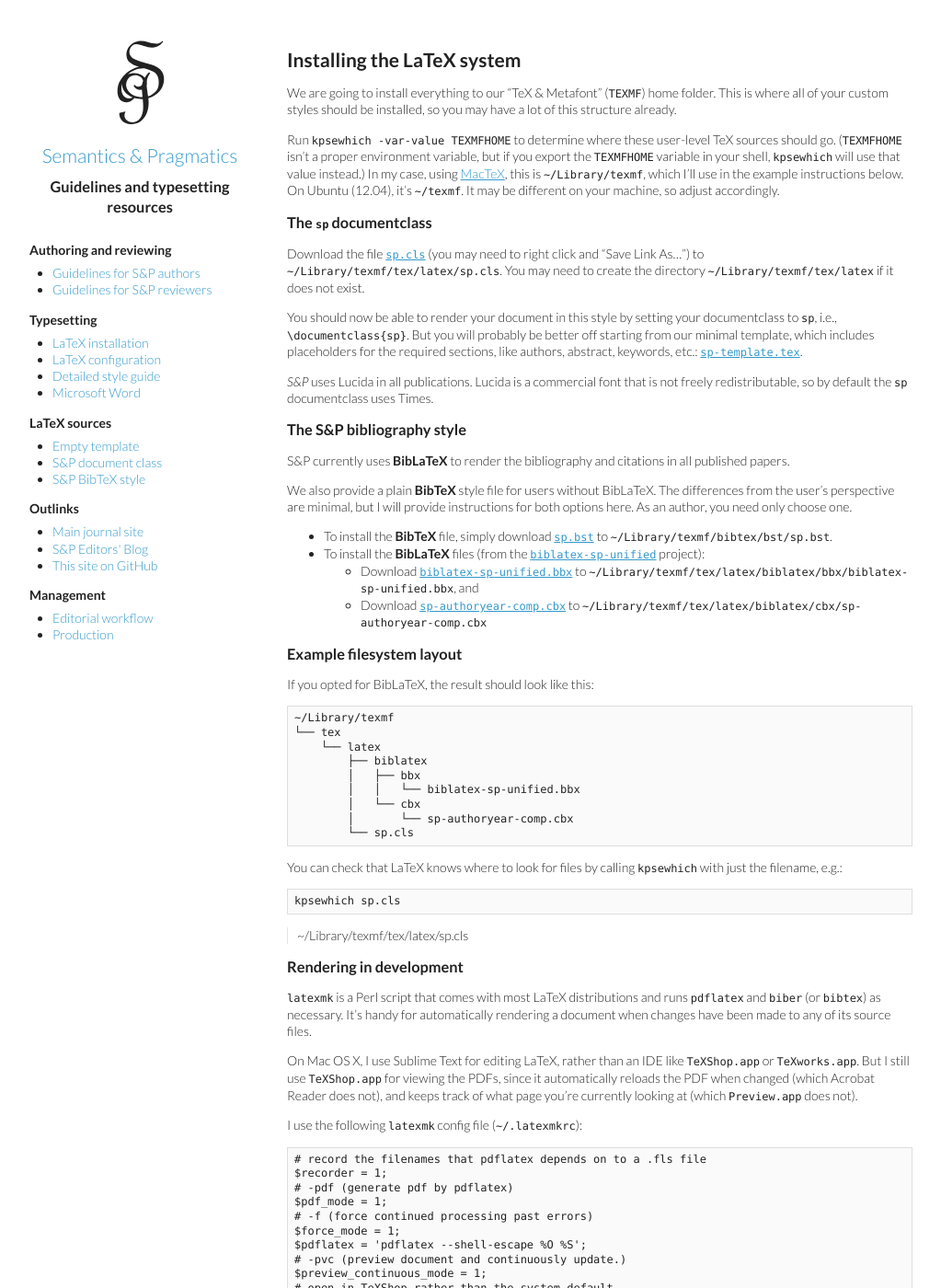
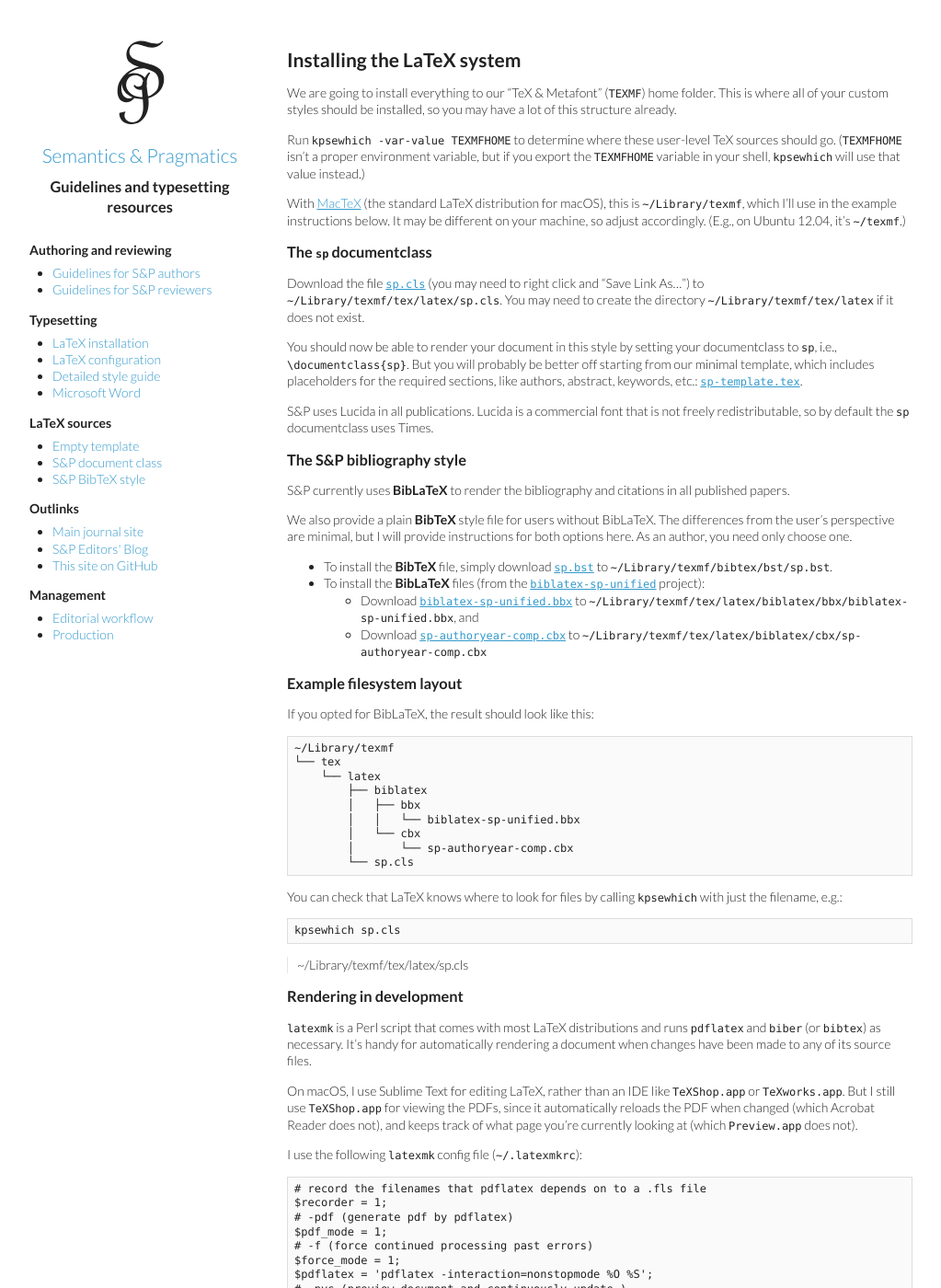
Before and after one commit to semprag/semprag.github.io, a Jekyll site: the page built from install.md, in a window 1280 px wide and 1400 px high. Shown: the whole window at 92% size, without its empty margins (8-1031 px from the left). Built offline with Jekyll 4.4.1, drawn with Linux system fonts in a browser that asks for light colours; some of the changed text lies outside the part shown.

Commit message:
Unitalicize S&P when abbreviated; Mac OS X -> macOS; update .latexmkrc

```diff
--- a/install.md
+++ b/install.md
@@ -8,9 +8,9 @@ This is where all of your custom styles should be installed, so you may have a l
 
 Run `kpsewhich -var-value TEXMFHOME` to determine where these user-level TeX sources should go.
 (`TEXMFHOME` isn't a proper environment variable, but if you export the `TEXMFHOME` variable in your shell, `kpsewhich` will use that value instead.)
-In my case, using [MacTeX](https://tug.org/mactex/), this is `~/Library/texmf`, which I'll use in the example instructions below.
-On Ubuntu (12.04), it's `~/texmf`.
-It may be different on your machine, so adjust accordingly.
+
+With [MacTeX](https://tug.org/mactex/) (the standard LaTeX distribution for macOS), this is `~/Library/texmf`, which I'll use in the example instructions below.
+It may be different on your machine, so adjust accordingly. (E.g., on Ubuntu 12.04, it's `~/texmf`.)
 
 
 ### The `sp` documentclass
@@ -20,7 +20,7 @@ Download the file [`sp.cls`](https://raw.githubusercontent.com/semprag/tex/maste
 You should now be able to render your document in this style by setting your documentclass to `sp`, i.e., `\documentclass{sp}`.
 But you will probably be better off starting from our minimal template, which includes placeholders for the required sections, like authors, abstract, keywords, etc.: [`sp-template.tex`](examples/sp-template.tex).
 
-*S&P* uses Lucida in all publications. Lucida is a commercial font that is not freely redistributable, so by default the `sp` documentclass uses Times.
+S&P uses Lucida in all publications. Lucida is a commercial font that is not freely redistributable, so by default the `sp` documentclass uses Times.
 
 
 ### The S&P bibliography style
@@ -61,7 +61,7 @@ You can check that LaTeX knows where to look for files by calling `kpsewhich` wi
 `latexmk` is a Perl script that comes with most LaTeX distributions and runs `pdflatex` and `biber` (or `bibtex`) as necessary.
 It's handy for automatically rendering a document when changes have been made to any of its source files.
 
-On Mac OS X, I use Sublime Text for editing LaTeX, rather than an IDE like `TeXShop.app` or `TeXworks.app`. But I still use `TeXShop.app` for viewing the PDFs, since it automatically reloads the PDF when changed (which Acrobat Reader does not), and keeps track of what page you're currently looking at (which `Preview.app` does not).
+On macOS, I use Sublime Text for editing LaTeX, rather than an IDE like `TeXShop.app` or `TeXworks.app`. But I still use `TeXShop.app` for viewing the PDFs, since it automatically reloads the PDF when changed (which Acrobat Reader does not), and keeps track of what page you're currently looking at (which `Preview.app` does not).
 
 I use the following `latexmk` config file (`~/.latexmkrc`):
 
@@ -71,14 +71,14 @@ I use the following `latexmk` config file (`~/.latexmkrc`):
     $pdf_mode = 1;
     # -f (force continued processing past errors)
     $force_mode = 1;
-    $pdflatex = 'pdflatex --shell-escape %O %S';
+    $pdflatex = 'pdflatex -interaction=nonstopmode %O %S';
     # -pvc (preview document and continuously update.)
     $preview_continuous_mode = 1;
     # open in TeXShop rather than the system default
     $pdf_previewer = "open -a TeXShop.app %O %S";
     # biber by default assumes we're running a more modern compiler like
     # XeLaTeX or LuaTeX on the backend, which isn't true in our case
-    $biber = "biber --output-safechars %O %S"
+    $biber = "biber --output-safechars --output-safecharsset=full %O %S"
 
 Then I can simply call `latexmk MyPaper.tex`, and it will run `pdflatex` and `biber` as many times as necessary, and open the freshly rendered PDF in `TeXShop.app` when done.
 Due to the `$preview_continuous_mode = 1;` setting, `latexmk` will keep running until I kill it with `Ctrl+C`, continually re-rendering the PDF whenever any of the sources (which includes the `.tex` and `.bib` files, as well as any figures) have been changed.
```
Also changed, not shown: basics.md (+4 -4 lines), production.md (+2 -2 lines), word.md (+1 -1 lines).
